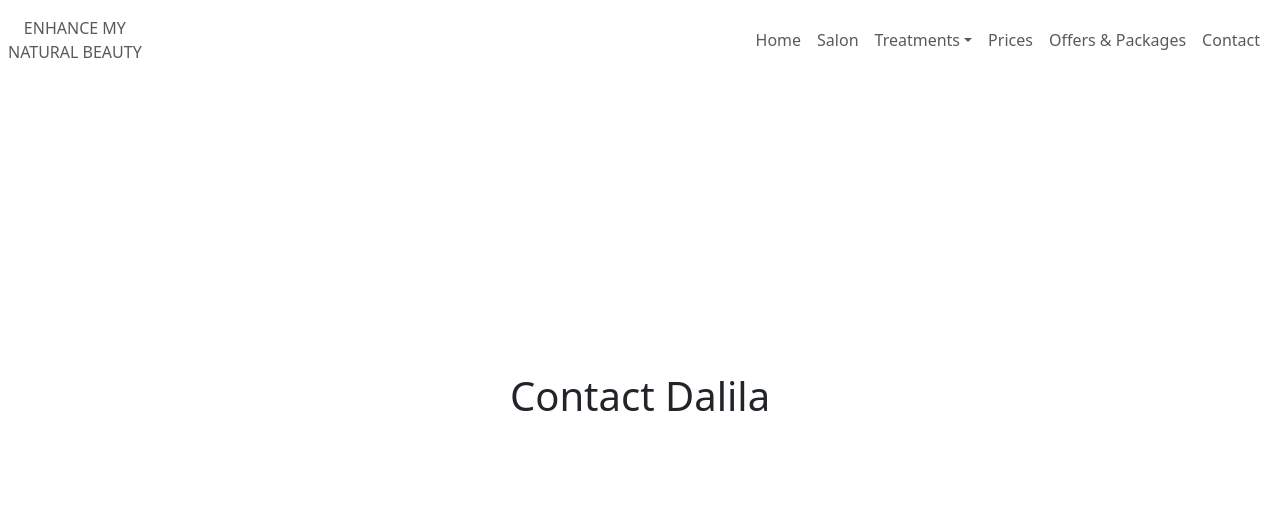
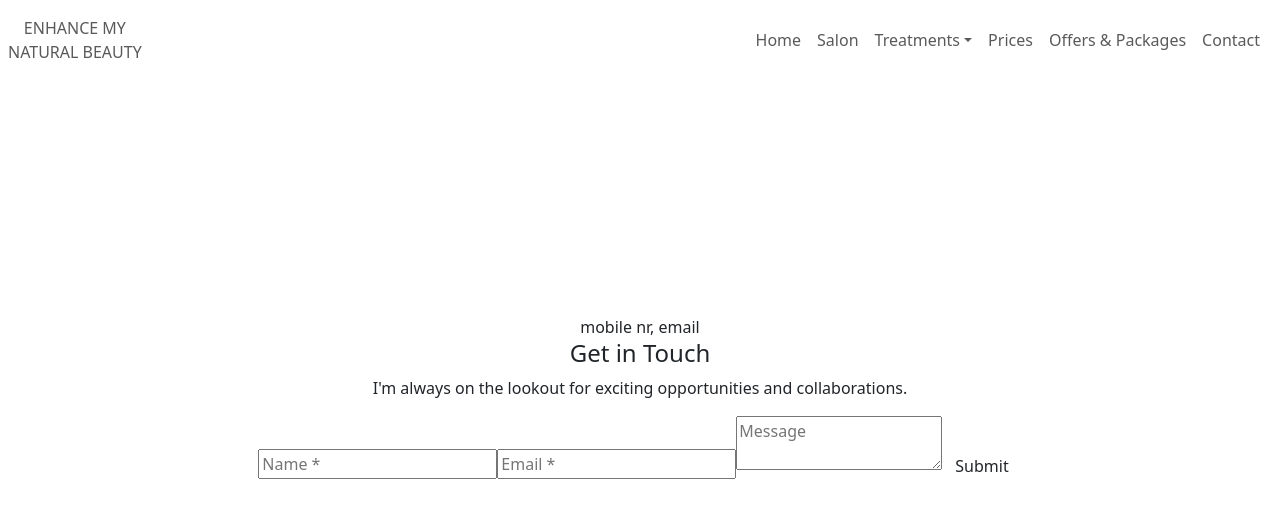
Before and after one commit to aszab1/beauty-page, a React (Vite) app: page /contact in a window 1280 px wide. Shown: the top 518 px of the page. Built offline with nearby package versions, Linux system fonts and the light colour scheme.

Commit message:
added contact form and connected it to EmailJS

```diff
--- a/package.json
+++ b/package.json
@@ -12,6 +12,7 @@
   "dependencies": {
     "@chakra-ui/icons": "^2.1.1",
     "@chakra-ui/react": "^2.8.2",
+    "@emailjs/browser": "^4.3.3",
     "@emotion/react": "^11.11.4",
     "@emotion/styled": "^11.11.5",
     "bootstrap": "^5.3.3",
--- a/src/components/Contact.jsx
+++ b/src/components/Contact.jsx
@@ -1,9 +1,23 @@
 
-export default function Contact(){
+import Form from "./Form"
 
-  return(
+
+
+export default function Contact (){
+  return (
     <>
-    <h1>Contact Dalila</h1>
-    </>
-  )
-}
+    <div>mobile nr, email</div>
+
+      <h4 className="contact-h4">Get in Touch</h4>
+  <div className="contact-container">
+    <div className="contact-text">
+      <p>I&apos;m always on the lookout for exciting opportunities and collaborations.</p>
+    </div>
+
+    <div className="contact-form">
+      <Form />
+    </div>
+  </div>
+</>
+
+)}
--- /dev/null
+++ b/src/components/Form.jsx
@@ -0,0 +1,79 @@
+import emailjs from '@emailjs/browser'
+import { useState } from 'react'
+
+const Form = () => {
+  const [formData, setFormData] = useState({
+    name: '',
+    email: '',
+    message: ''
+  })
+  const [response, setResponse] = useState(null)
+
+  const handleChange = (e) => {
+    setFormData({ ...formData, [e.target.name]: e.target.value })
+  }
+
+  function handleSubmit(e) {
+    e.preventDefault()
+
+    const serviceId = import.meta.env.VITE_SERVICE_ID
+    const templateId = import.meta.env.VITE_TEMPLATE_ID
+    const userId = import.meta.env.VITE_USER_ID
+
+    const templateParams = {
+      name: formData.name,
+      email: formData.email,
+      message: formData.message
+    }
+
+    emailjs.send(serviceId, templateId, templateParams, userId)
+      .then((response) => {
+        console.log('Email sent successfully:', response)
+        setResponse({ success: true, data: { message: "Message successfully sent!" } })
+        // Reset form data
+        setFormData({ name: '', email: '', message: ''})
+      })
+      .catch((error) => {
+        console.log('Failed to send email', error)
+        setResponse({ success: false, data: { message: 'Failed to send message. Please try again.' }})
+      })
+  }
+
+  return (
+    <div className='form'>
+      <form onSubmit={handleSubmit}>
+        <input
+          type='text'
+          name='name'
+          placeholder='Name *'
+          value={formData.name}
+          onChange={handleChange}
+          required
+        />
+        <input
+          className='email'
+          type='email'
+          name='email'
+          placeholder='Email *'
+          value={formData.email}
+          onChange={handleChange}
+          required
+        />
+        <textarea
+          name='message'
+          className='textarea'
+          placeholder='Message'
+          value={formData.message}
+          onChange={handleChange}
+          required
+        />
+        <button className='btn' type="submit">Submit</button>
+        {response && (
+          <p className='danger bold mt-4'>{response.data.message}</p>
+        )}
+      </form>
+    </div>
+  )
+}
+
+export default Form
--- a/src/components/Prices.jsx
+++ b/src/components/Prices.jsx
@@ -4,7 +4,6 @@ export default function Prices(){
 
   return(
     <>
-    <h1>Prices</h1>
     <Products/>
     </>
   )
```
Also changed, not shown: src/components/Products.jsx (+63 -33 lines), 1 other file (tests, documents, lock files or other folders).
